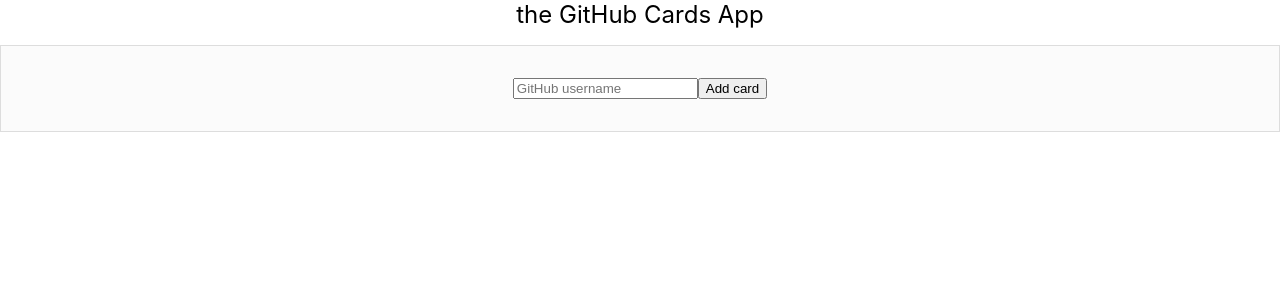
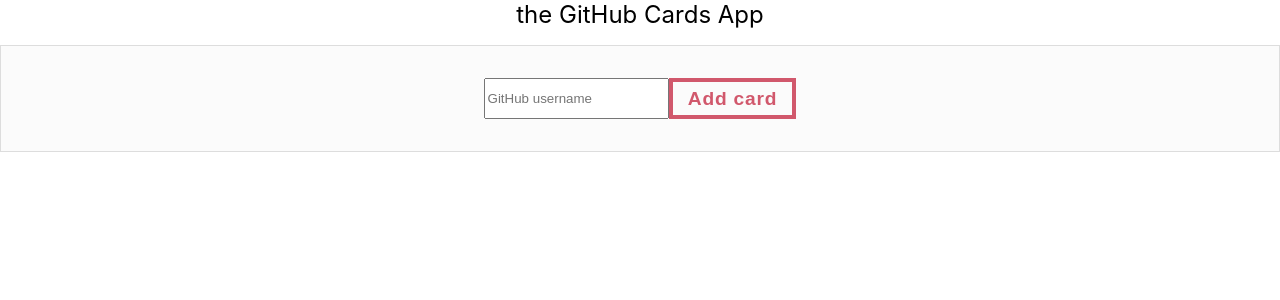
Before and after one commit to DawidKurkiewicz/github-profiles-api, a React (Create React App) app: page / in a window 1280 px wide. Shown: the top 300 px of the page. Built offline with nearby package versions, Linux system fonts and the light colour scheme.

Commit message:
added fancy button to form.js, some code refactor

```diff
--- a/src/Card.js
+++ b/src/Card.js
@@ -1,5 +1,4 @@
 import React from 'react';
-import "./Card.scss"
 class Card extends React.Component {
     render() {
       const profile = this.props;
--- a/src/Card.scss
+++ /dev/null
@@ -1,68 +0,0 @@
-//=== Drawing effect
-
-@mixin btn-border-drawing($color: #ccc, $hover: black, $width: 2px, $vertical: top, $horizontal: left, $duration: 0.25s) {
-    box-shadow: inset 0 0 0 $width $color;
-    color: $color;
-    transition: color $duration $duration/3;
-    position: relative;
-
-    &::before,
-    &::after {
-      border: 0 solid transparent;
-      box-sizing: border-box;
-      content: '';
-      pointer-events: none;
-      position: absolute;
-      width: 0; height: 0;
-
-      #{$vertical}: 0;
-      #{$horizontal}: 0;
-    }
-
-    &::before {
-      $h-side: if($horizontal == 'left', 'right', 'left');
-
-      border-#{$vertical}-width: $width;
-      border-#{$h-side}-width: $width;
-    }
-
-    &::after {
-      $v-side: if($vertical == 'top', 'bottom', 'top');
-
-      border-#{$v-side}-width: $width;
-      border-#{$horizontal}-width: $width;
-    }
-
-    &:hover {
-      color: $hover;
-
-      &::before,
-      &::after {
-        border-color: $hover;
-        transition: border-color 0s, width $duration, height $duration;
-        width: 100%;
-        height: 100%;
-      }
-
-      &::before { transition-delay: 0s, 0s, $duration; }
-
-      &::after { transition-delay: 0s, $duration, 0s; }
-    }
-  }
-
-  .draw-border {
-    @include btn-border-drawing(#58afd1, #ffe593, 4px, bottom, right);
-  }
-
-  //=== Button styling, semi-ignore
-  .btn {
-    background: none;
-    border: none;
-    cursor: pointer;
-    line-height: 1.5;
-    font: 700 1.2rem 'Roboto Slab', sans-serif;
-    padding: 1em 2em;
-    letter-spacing: 0.05rem;
-
-    &:focus { outline: 2px dotted #55d7dc; }
-  }
--- a/src/Form.js
+++ b/src/Form.js
@@ -1,6 +1,6 @@
 import React from 'react';
 import axios from 'axios';
-
+import "./Form.scss"
 class Form extends React.Component {
     state = { userName: "" }
     handleSubmit = async (event) => {
@@ -18,7 +18,7 @@ class Form extends React.Component {
             value={this.state.userName}
             onChange={event => this.setState({ userName: event.target.value })}
           />
-          <button>Add card</button>
+          <button className="btn draw-border">Add card</button>
         </form>
       );
     }
--- /dev/null
+++ b/src/Form.scss
@@ -0,0 +1,78 @@
+@mixin btn-border-drawing(
+  $color: #ccc,
+  $hover: black,
+  $width: 2px,
+  $vertical: top,
+  $horizontal: left,
+  $duration: 0.25s
+) {
+  box-shadow: inset 0 0 0 $width $color;
+  color: $color;
+  transition: color $duration $duration/3;
+  position: relative;
+
+  &::before,
+  &::after {
+    border: 0 solid transparent;
+    box-sizing: border-box;
+    content: "";
+    pointer-events: none;
+    position: absolute;
+    width: 0;
+    height: 0;
+
+    #{$vertical}: 0;
+    #{$horizontal}: 0;
+  }
+
+  &::before {
+    $h-side: if($horizontal == "left", "right", "left");
+
+    border-#{$vertical}-width: $width;
+    border-#{$h-side}-width: $width;
+  }
+
+  &::after {
+    $v-side: if($vertical == "top", "bottom", "top");
+
+    border-#{$v-side}-width: $width;
+    border-#{$horizontal}-width: $width;
+  }
+
+  &:hover {
+    color: $hover;
+
+    &::before,
+    &::after {
+      border-color: $hover;
+      transition: border-color 0s, width $duration, height $duration;
+      width: 100%;
+      height: 100%;
+    }
+
+    &::before {
+      transition-delay: 0s, 0s, $duration;
+    }
+
+    &::after {
+      transition-delay: 0s, $duration, 0s;
+    }
+  }
+}
+
+.draw-border {
+  @include btn-border-drawing(#d1586c, #93b0ff, 4px, bottom, right);
+}
+.btn {
+  background: none;
+  border: none;
+  cursor: pointer;
+  line-height: 1.5;
+  font: 700 1.2rem "Roboto Slab", sans-serif;
+  padding: 0.5em 1em;
+  letter-spacing: 0.05rem;
+
+  &:focus {
+    outline: 2px dotted #55d7dc;
+  }
+}
```
